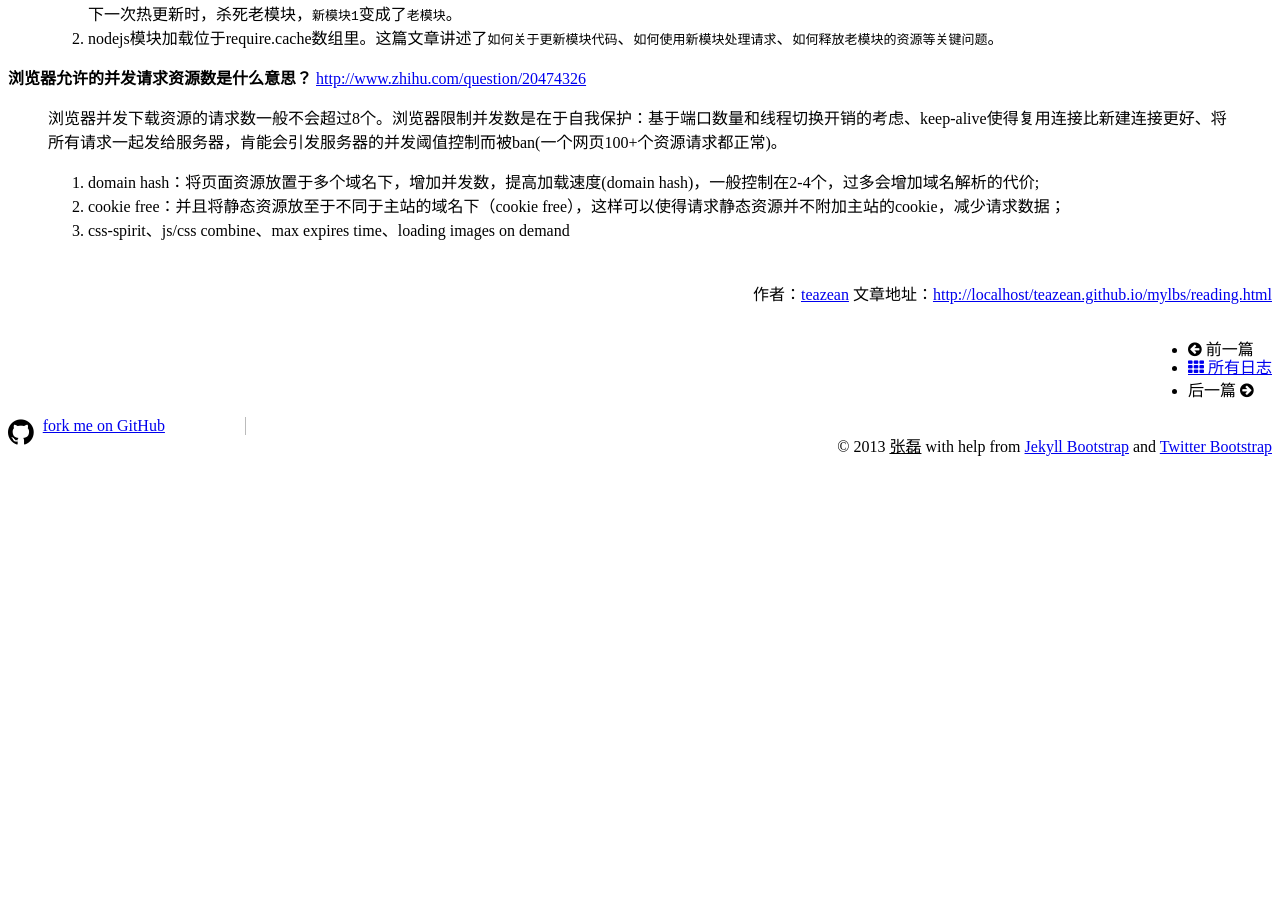
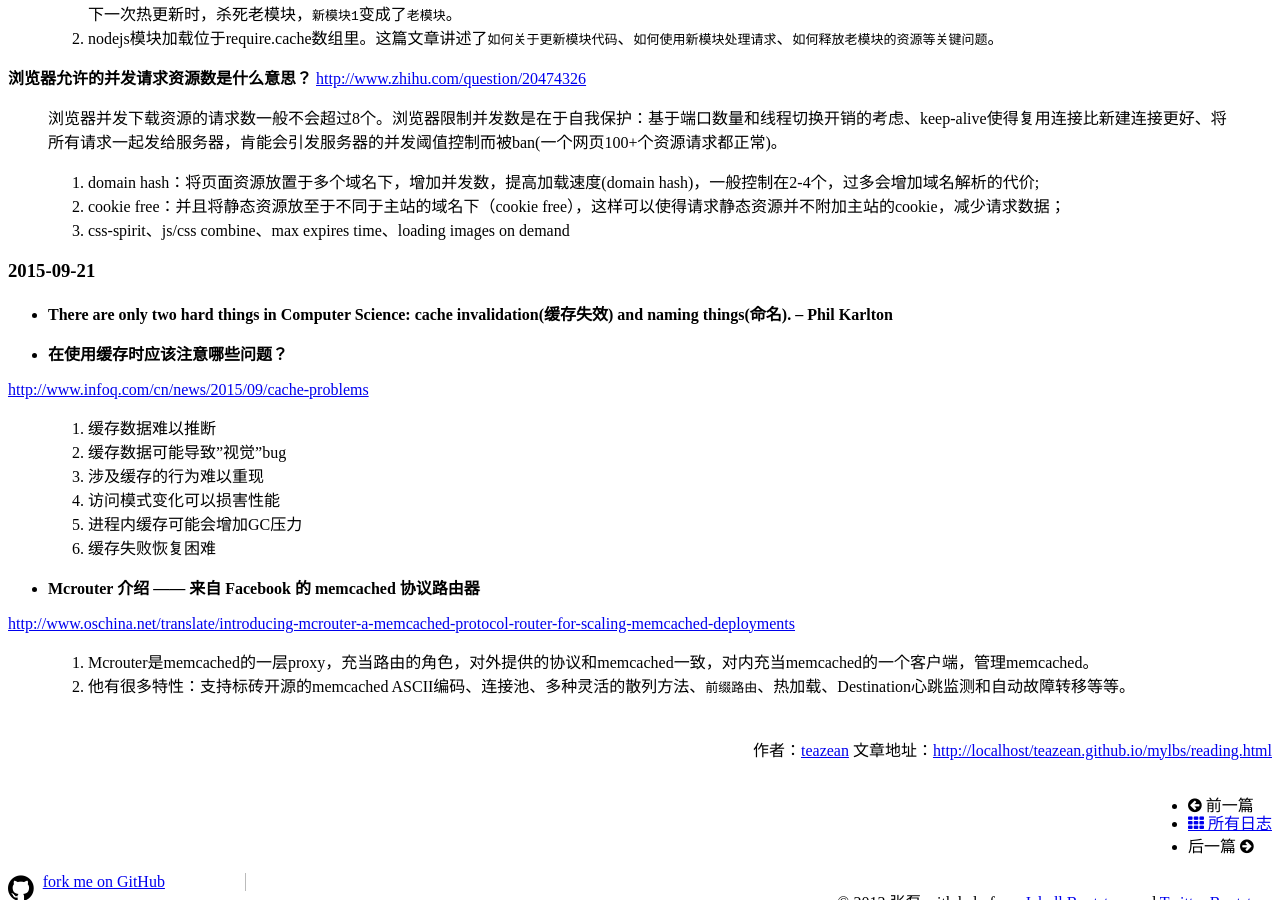
Before and after one commit to teazean/teazean.github.io, a Jekyll site: the page built from mylbs/reading.md, in a window 1280 px wide and 900 px high, scrolled down 4275 px. Built offline with Jekyll 4.4.1, drawn with Linux system fonts in a browser that asks for light colours; nearby versions of some CDN libraries; Markdown is read by kramdown in place of the engine named in the settings; before the commit the page ends 4766 px from its top, so only the background shows below that.

Commit message:
add 缓存

```diff
--- a/mylbs/reading.md
+++ b/mylbs/reading.md
@@ -175,3 +175,21 @@ class: mylbs
 >1. domain hash：将页面资源放置于多个域名下，增加并发数，提高加载速度(domain hash)，一般控制在2-4个，过多会增加域名解析的代价;
 >2. cookie free：并且将静态资源放至于不同于主站的域名下（cookie free），这样可以使得请求静态资源并不附加主站的cookie，减少请求数据；
 >3. css-spirit、js/css combine、max expires time、loading images on demand
+
+###2015-09-21
+
++ **There are only two hard things in Computer Science: cache invalidation(缓存失效) and naming things(命名). -- Phil Karlton**
+
++ **在使用缓存时应该注意哪些问题？**
+<http://www.infoq.com/cn/news/2015/09/cache-problems>
+>1. 缓存数据难以推断
+>2. 缓存数据可能导致"视觉"bug
+>3. 涉及缓存的行为难以重现
+>4. 访问模式变化可以损害性能
+>5. 进程内缓存可能会增加GC压力
+>6. 缓存失败恢复困难
+
++ **Mcrouter 介绍 —— 来自 Facebook 的 memcached 协议路由器**
+<http://www.oschina.net/translate/introducing-mcrouter-a-memcached-protocol-router-for-scaling-memcached-deployments>
+>1. Mcrouter是memcached的一层proxy，充当路由的角色，对外提供的协议和memcached一致，对内充当memcached的一个客户端，管理memcached。
+>2. 他有很多特性：支持标砖开源的memcached ASCII编码、连接池、多种灵活的散列方法、`前缀路由`、热加载、Destination心跳监测和自动故障转移等等。
```
